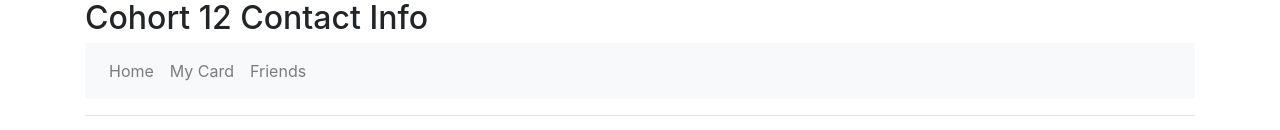
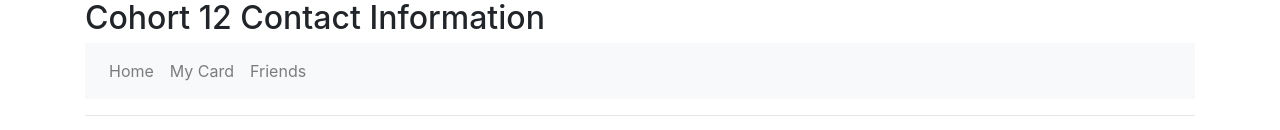
Before and after one commit to ramsey-m/React_Contacts_App, a React (Create React App) app: page /about in a window 1280 px wide. Shown: the top 130 px of the page. Built offline with nearby package versions, Linux system fonts and the light colour scheme.

Commit message:
friday refresh

```diff
--- a/components/Friends.jsx
+++ b/components/Friends.jsx
@@ -53,7 +53,7 @@ class Friends extends Component {
             likes="01238 584 47 "
             email="greg@gmail.com"
           />
-
+          {/*
           <Card
             name="Brandon"
             img="https://media-exp1.licdn.com/dms/image/C4E03AQH8y529Y07DHg/profile-displayphoto-shrink_100_100/0/1570230124945?e=1637193600&v=beta&t=XGAaKFIXVKIb13P709PNItkoixG9tbabllJtoHnC-uM"
@@ -74,7 +74,7 @@ class Friends extends Component {
             img="https://media-exp1.licdn.com/dms/image/C4E03AQGamSIsCSC6fg/profile-displayphoto-shrink_100_100/0/1627940573100?e=1637193600&v=beta&t=zlDBQ_Sjn-bEFhUWXzo3nj841Y8Vf9N7CwBHhduWiZI"
             likes="84773 37747"
             email="wuwu34@gmail.com"
-          />
+          /> */}
         </div>
         <h2>Friends</h2>
       </div>
--- a/src/App.js
+++ b/src/App.js
@@ -9,7 +9,7 @@ class App extends Component {
     return (
       <Router>
         <div>
-          <h2>Cohort 12 Contact Info</h2>
+          <h2>Cohort 12 Contact Information</h2>
           <nav className="navbar navbar-expand-lg navbar-light bg-light">
             <ul className="navbar-nav mr-auto">
               <li>
```
